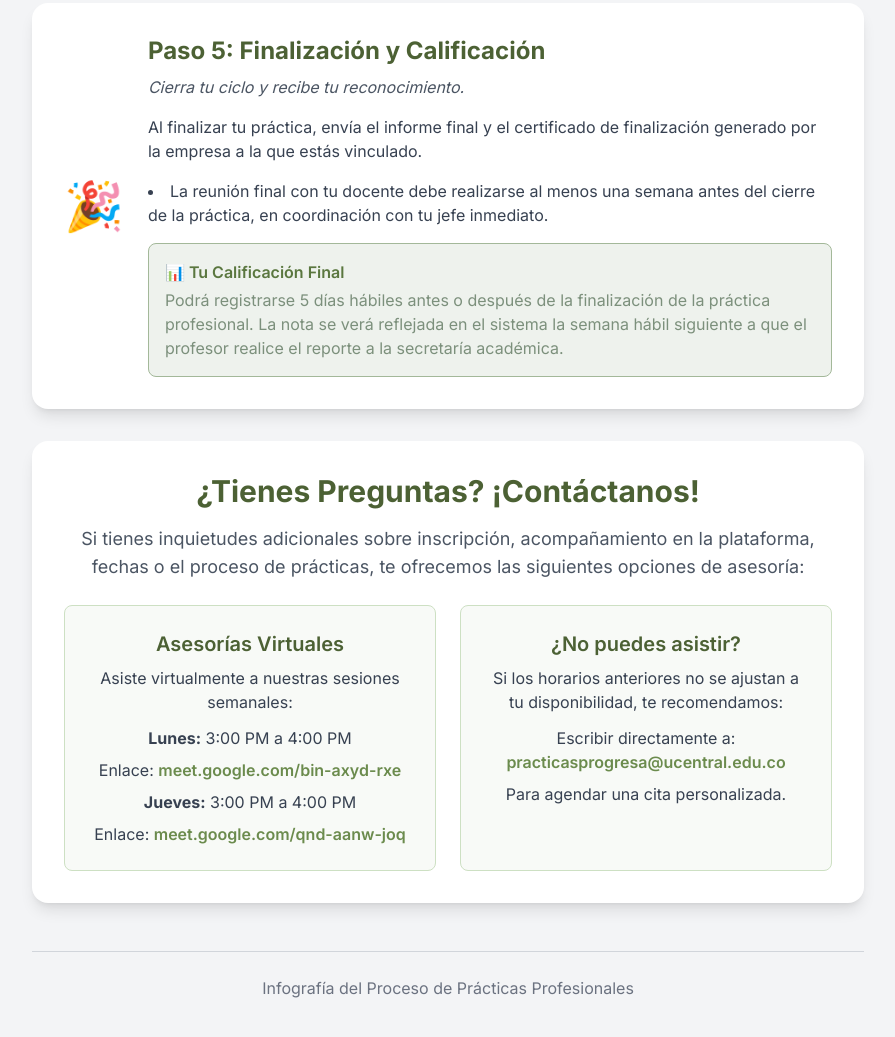
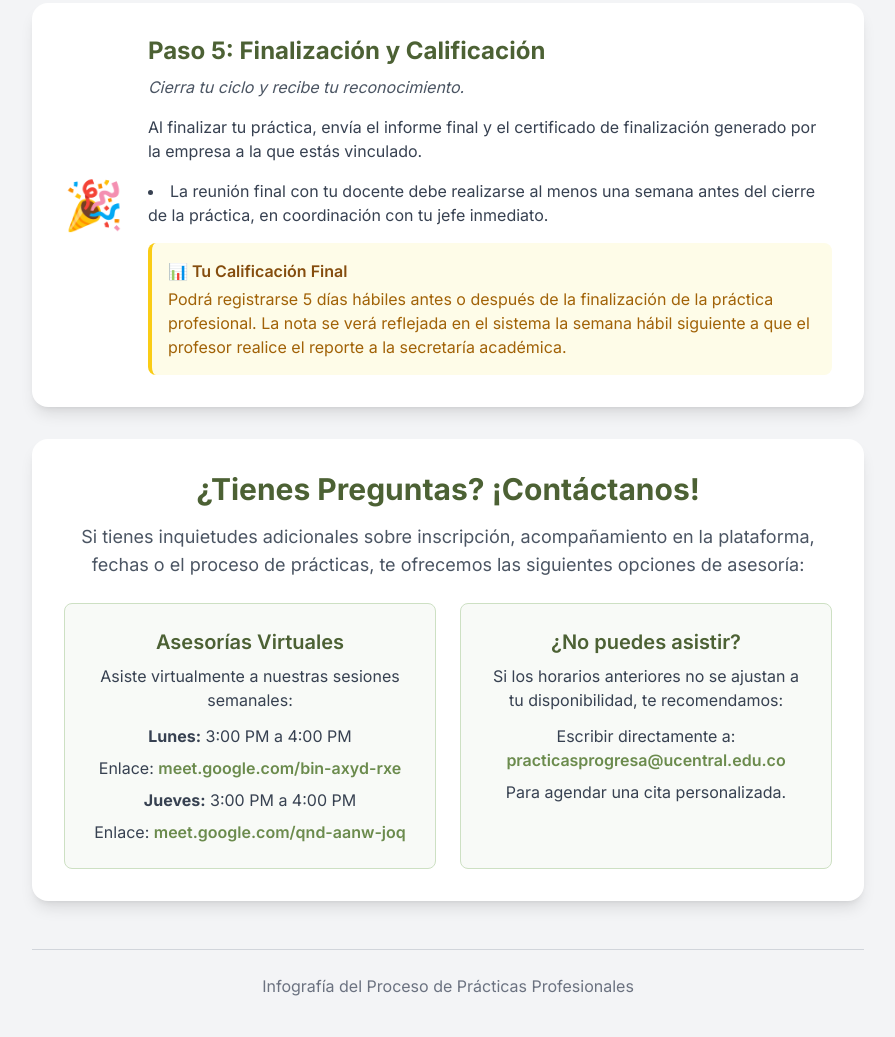
Before and after one commit to PracticasFICB/practicas2026-1, a plain HTML site: page index.html in a window 1280 px wide. Shown: the part 2239-3276 px from the top of the page, without its empty margins (192-1087 px from the left). Drawn offline with nearby package versions, Linux system fonts and the light colour scheme.

Commit message:
Update index.html

```diff
--- a/index.html
+++ b/index.html
@@ -145,9 +145,9 @@
                         <ul class="list-disc list-inside space-y-2 text-gray-700 mt-2">
                             <li>La reunión final con tu docente debe realizarse al menos una semana antes del cierre de la práctica, en coordinación con tu jefe inmediato.</li>
                         </ul>
-                        <div class="bg-[#EEF2ED] p-4 rounded-lg border border-[#A3B899] mt-4">
-                            <h3 class="font-semibold text-[#5A773F]">📊 Tu Calificación Final</h3>
-                            <p class="text-[#7C907C] mt-1">Podrá registrarse 5 días hábiles antes o después de la finalización de la práctica profesional. La nota se verá reflejada en el sistema la semana hábil siguiente a que el profesor realice el reporte a la secretaría académica.</p>
+                        <div class="bg-yellow-50 border-l-4 border-yellow-400 p-4 rounded-lg mt-4">
+                            <h3 class="font-semibold text-yellow-800">📊 Tu Calificación Final</h3>
+                            <p class="text-yellow-700 mt-1">Podrá registrarse 5 días hábiles antes o después de la finalización de la práctica profesional. La nota se verá reflejada en el sistema la semana hábil siguiente a que el profesor realice el reporte a la secretaría académica.</p>
                         </div>
                     </div>
                 </div>
```
